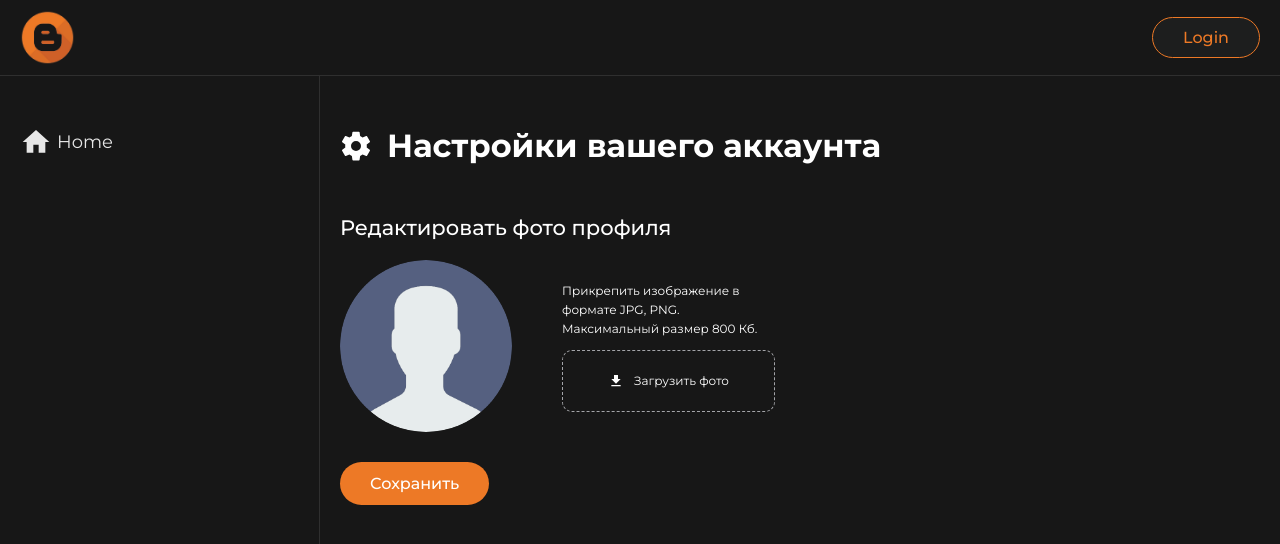
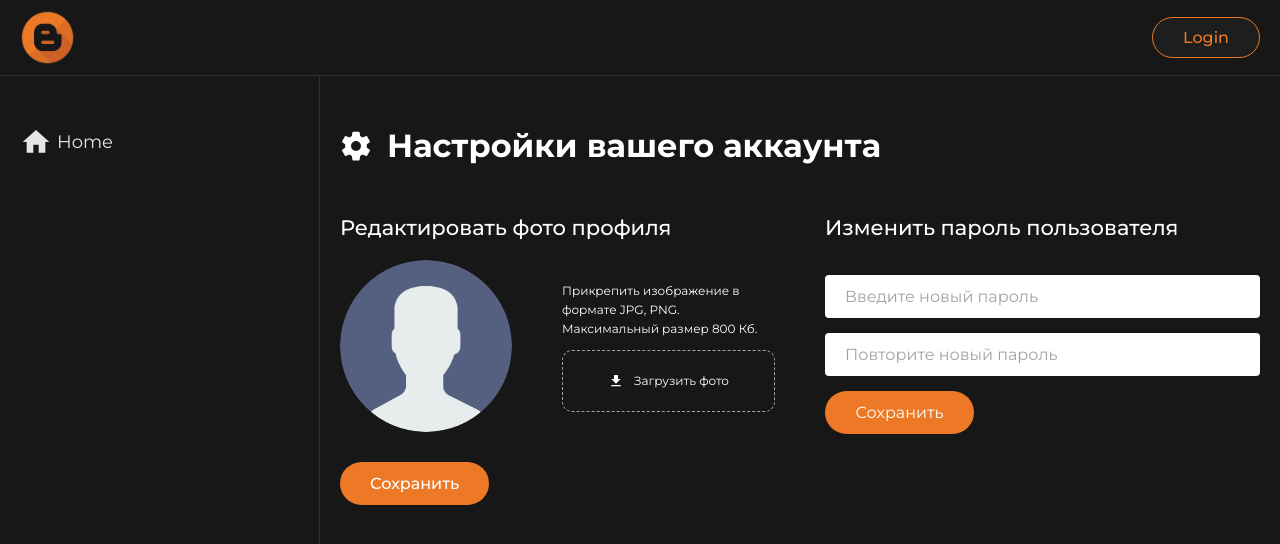
Before and after one commit to Bazl1/Bloggy, a React (Vite) app in the folder client/: page /account in a window 1280 px wide. Shown: the top 544 px of the page. Built offline with nearby package versions, Linux system fonts and the light colour scheme.

Commit message:
Add ChangePassword

```diff
--- /dev/null
+++ b/client/src/components/FileInputImg/FileInputImg.module.scss
@@ -0,0 +1,87 @@
+.account {
+    &__input_file {
+        display: flex;
+        align-items: center;
+        gap: 50px;
+        margin-bottom: 30px;
+    }
+
+    &__upload_img {
+        display: block;
+        border-radius: 100px;
+        max-width: 172px;
+        max-height: 172px;
+        width: 100%;
+        height: 100vh;
+        object-fit: cover;
+    }
+
+    &__input_file_box {
+        max-width: 260px;
+        width: 100%;
+    }
+
+    &__input_file_upload {
+        display: flex;
+        justify-content: center;
+        gap: 10px;
+        align-items: center;
+        position: relative;
+        padding: 19px;
+        border-radius: 10px;
+        border: 0.6px dashed #A4A5A9;
+        cursor: pointer;
+    }
+
+    &__upload_input {
+        position: absolute;
+        width: 0;
+        height: 0;
+        outline: 0;
+        opacity: 0;
+        top: 0;
+        left: 0;
+        pointer-events: none;
+        user-select: none;
+    }
+
+    &__file_text {
+        max-width: 320px;
+        width: 100%;
+        color: #fff;
+        font-size: 12px;
+        font-weight: 400;
+        line-height: 19px;
+        margin-bottom: 12px;
+    }
+
+    &__input_file_icon {
+        width: 16px;
+        height: 16px;
+        object-fit: cover;
+    }
+
+    &__upload_label {
+        color: #fff;
+        font-size: 12px;
+        font-weight: 400;
+        line-height: 22px;
+    }
+
+    &__form_btn {
+        outline: none;
+        border: none;
+        padding: 12px 30px;
+        border-radius: 50px;
+        background: #ed7926;
+        transition: background .3s;
+        cursor: pointer;
+        font-size: 16px;
+        font-weight: 500;
+        color: #fff;
+
+        &:hover {
+            background: #dc6d26;
+        }
+    }
+}
--- /dev/null
+++ b/client/src/components/FileInputImg/FileInputImg.tsx
@@ -0,0 +1,58 @@
+import s from './FileInputImg.module.scss'
+import { useContext, useRef, useState } from 'react';
+import { Context } from '../../main';
+import user from '../../assets/img/icons/user.png';
+import { MdFileDownload } from "react-icons/md";
+import { observer } from 'mobx-react-lite';
+
+const FileInputImg = () => {
+
+    const [imgUrl, setImgUrl] = useState<any>('')
+    const refImg = useRef<HTMLImageElement | null>(null);
+
+    const { store } = useContext(Context)
+
+    const readURL = (event: React.ChangeEvent<HTMLInputElement>) => {
+        const input = event.target;
+        if (input.files && input.files[0]) {
+            const reader = new FileReader();
+            setImgUrl(input.files[0])
+            reader.onload = function (e) {
+                if (refImg.current) {
+                    refImg.current.src = e.target?.result as string;
+                }
+            };
+            reader.readAsDataURL(input.files[0]);
+        }
+    };
+
+    return (
+        <div className={s.account__form}>
+            <div className={s.account__input_file}>
+                <img
+                    ref={refImg}
+                    id="file_upload"
+                    src={user}
+                    alt="your image"
+                    className={s.account__upload_img}
+                />
+                <div className={s.account__file_box}>
+                    <p className={s.account__file_text}>
+                        Прикрепить изображение в формате JPG, PNG.
+                        Максимальный размер 800 Кб.
+                    </p>
+                    <div className={s.account__input_file_box}>
+                        <label className={s.account__input_file_upload}>
+                            <MdFileDownload className={s.account__input_file_icon} />
+                            <span className={s.account__upload_label}>Загрузить фото</span>
+                            <input className={s.account__upload_input} type="file" onChange={readURL} accept="image/png, image/jpeg" />
+                        </label>
+                    </div>
+                </div>
+            </div>
+            <button className={s.account__form_btn} onClick={() => store.ChangeImg(imgUrl)}>Сохранить</button>
+        </div>
+    )
+}
+
+export default observer(FileInputImg)
--- a/client/src/components/Header/Header.module.scss
+++ b/client/src/components/Header/Header.module.scss
@@ -18,12 +18,10 @@
     }
 
     &__user_img {
-        max-width: 35px;
-        max-height: 35px;
+        width: 35px;
+        height: 35px;
         border-radius: 100%;
-        height: auto;
-        width: 100%;
-
+        object-fit: cover;
     }
 
     &__user_box {
--- a/client/src/models/IUser.ts
+++ b/client/src/models/IUser.ts
@@ -3,4 +3,5 @@ export interface IUser {
     imageUri: string;
     name: string;
     email: string;
+    password: string;
 }
--- a/client/src/pages/AccountPage/AccountPage.module.scss
+++ b/client/src/pages/AccountPage/AccountPage.module.scss
@@ -32,86 +32,45 @@
         margin-bottom: 20px;
     }
 
-    &__input_file {
+    &__password_form {
         display: flex;
-        align-items: center;
-        gap: 50px;
-        margin-bottom: 30px;
+        flex-direction: column;
+        gap: 15px;
     }
 
-    &__upload_img {
-        display: block;
-        border-radius: 100px;
-        max-width: 172px;
-        max-height: 172px;
-        width: 100%;
-        height: 100vh;
-        object-fit: cover;
+    &__input {
+        outline: none;
+        border: none;
+        padding: 12px 20px;
+        border-radius: 4px;
+        font-size: 16px;
+        font-weight: 500;
+        color: #171717;
+
+        &::placeholder {
+            font-size: 16px;
+            font-weight: 400;
+            color: rgba(#171717, .4);
+        }
+
+        &:focus {
+            box-shadow: 0 0 10px #fff;
+        }
     }
 
-    &__input_file_box {
-        max-width: 260px;
-        width: 100%;
-    }
-
-    &__input_file_upload {
+    &__btn {
+        max-width: 149px;
         display: flex;
         justify-content: center;
-        gap: 10px;
-        align-items: center;
-        position: relative;
-        padding: 19px;
-        border-radius: 10px;
-        border: 0.6px dashed #A4A5A9;
-        cursor: pointer;
-    }
-
-    input[type=file] {
-        position: absolute;
-        width: 0;
-        height: 0;
-        outline: 0;
-        opacity: 0;
-        top: 0;
-        left: 0;
-        pointer-events: none;
-        user-select: none;
-    }
-
-    &__file_text {
-        max-width: 320px;
-        width: 100%;
-        color: #fff;
-        font-size: 12px;
-        font-weight: 400;
-        line-height: 19px;
-        margin-bottom: 12px;
-    }
-
-    &__input_file_icon {
-        width: 16px;
-        height: 16px;
-        object-fit: cover;
-    }
-
-    .upload_label {
-        color: #fff;
-        font-size: 12px;
-        font-weight: 400;
-        line-height: 22px;
-    }
-
-    &__form_btn {
         outline: none;
         border: none;
+        font-size: 16px;
+        color: #fff;
+        background: #ed7926;
         padding: 12px 30px;
+        cursor: pointer;
         border-radius: 50px;
-        background: #ed7926;
         transition: background .3s;
-        cursor: pointer;
-        font-size: 16px;
-        font-weight: 500;
-        color: #fff;
 
         &:hover {
             background: #dc6d26;
--- a/client/src/pages/AccountPage/AccountPage.tsx
+++ b/client/src/pages/AccountPage/AccountPage.tsx
@@ -1,30 +1,24 @@
 import s from './AccountPage.module.scss';
-import user from '../../assets/img/icons/user.png';
-import { MdFileDownload } from "react-icons/md";
 import { IoSettingsSharp } from "react-icons/io5";
-import { useContext, useRef, useState } from 'react';
+import FileInputImg from '../../components/FileInputImg/FileInputImg';
+import { useContext, useState } from 'react';
 import { Context } from '../../main';
-import { observer } from 'mobx-react-lite';
 
 const AccountPage: React.FC = () => {
-    const [imgUrl, setImgUrl] = useState<any>('')
-    const refImg = useRef<HTMLImageElement | null>(null);
+    const [newPassword, setNewPassword] = useState<string>('');
+    const [repeatPassword, setRepeatPassword] = useState<string>('');
 
-    const { store } = useContext(Context)
 
-    const readURL = (event: React.ChangeEvent<HTMLInputElement>) => {
-        const input = event.target;
-        if (input.files && input.files[0]) {
-            const reader = new FileReader();
-            setImgUrl(input.files[0])
-            reader.onload = function (e) {
-                if (refImg.current) {
-                    refImg.current.src = e.target?.result as string;
-                }
-            };
-            reader.readAsDataURL(input.files[0]);
+    const { store } = useContext(Context);
+
+    const Submit = () => {
+        if (newPassword && repeatPassword && newPassword !== repeatPassword) {
+            return alert("Пароли не совпадают!");
         }
-    };
+
+        return store.ChangePassword(newPassword);
+    }
+
 
     return (
         <section className={s.account}>
@@ -34,33 +28,16 @@ const AccountPage: React.FC = () => {
                     <div className={s.account__box}>
                         <div className={s.account__columns}>
                             <h3 className={s.account__sub_title}>Редактировать фото профиля</h3>
-                            <div className={s.account__form}>
-                                <div className={s.account__input_file}>
-                                    <img
-                                        ref={refImg}
-                                        id="file_upload"
-                                        src={user}
-                                        alt="your image"
-                                        className={s.account__upload_img}
-                                    />
-                                    <div className={s.account__file_box}>
-                                        <p className={s.account__file_text}>
-                                            Прикрепить изображение в формате JPG, PNG.
-                                            Максимальный размер 800 Кб.
-                                        </p>
-                                        <div className={s.account__input_file_box}>
-                                            <label className={s.account__input_file_upload}>
-                                                <MdFileDownload className={s.account__input_file_icon} />
-                                                <span className={s.upload_label}>Загрузить фото</span>
-                                                <input type="file" onChange={readURL} accept="image/png, image/jpeg" />
-                                            </label>
-                                        </div>
-                                    </div>
-                                </div>
-                                <button className={s.account__form_btn} onClick={() => store.ChangeImg(imgUrl)}>Сохранить</button>
+                            <FileInputImg />
+                        </div>
+                        <div className={s.account__columns}>
+                            <div className={s.account__password_form}>
+                                <h3 className={s.account__sub_title}>Изменить пароль пользователя</h3>
+                                <input onChange={(e) => setNewPassword(e.target.value)} value={newPassword} className={s.account__input} type="password" placeholder='Введите новый пароль' required />
+                                <input onChange={(e) => setRepeatPassword(e.target.value)} value={repeatPassword} className={s.account__input} type="password" placeholder='Повторите новый пароль' required />
+                                <button className={s.account__btn} onClick={Submit}>Сохранить</button>
                             </div>
                         </div>
-                        <div className={s.account__columns}></div>
                     </div>
                 </div>
             </div>
@@ -68,4 +45,4 @@ const AccountPage: React.FC = () => {
     );
 };
 
-export default observer(AccountPage);
+export default AccountPage;
--- a/client/src/service/SettingService.ts
+++ b/client/src/service/SettingService.ts
@@ -6,4 +6,8 @@ export default class SettingService {
     static async ChangeImg(imageUri: any): Promise<AxiosResponse<AuthResponse>> {
         return $api.post<AuthResponse>('/accounts/my/image', imageUri)
     }
+
+    static async ChangePassword(password: string): Promise<AxiosResponse<AuthResponse>> {
+        return $api.post<AuthResponse>('/accounts/change-password', { password })
+    }
 }
```
Also changed, not shown: client/src/store/store.ts (+9 -0 lines).
